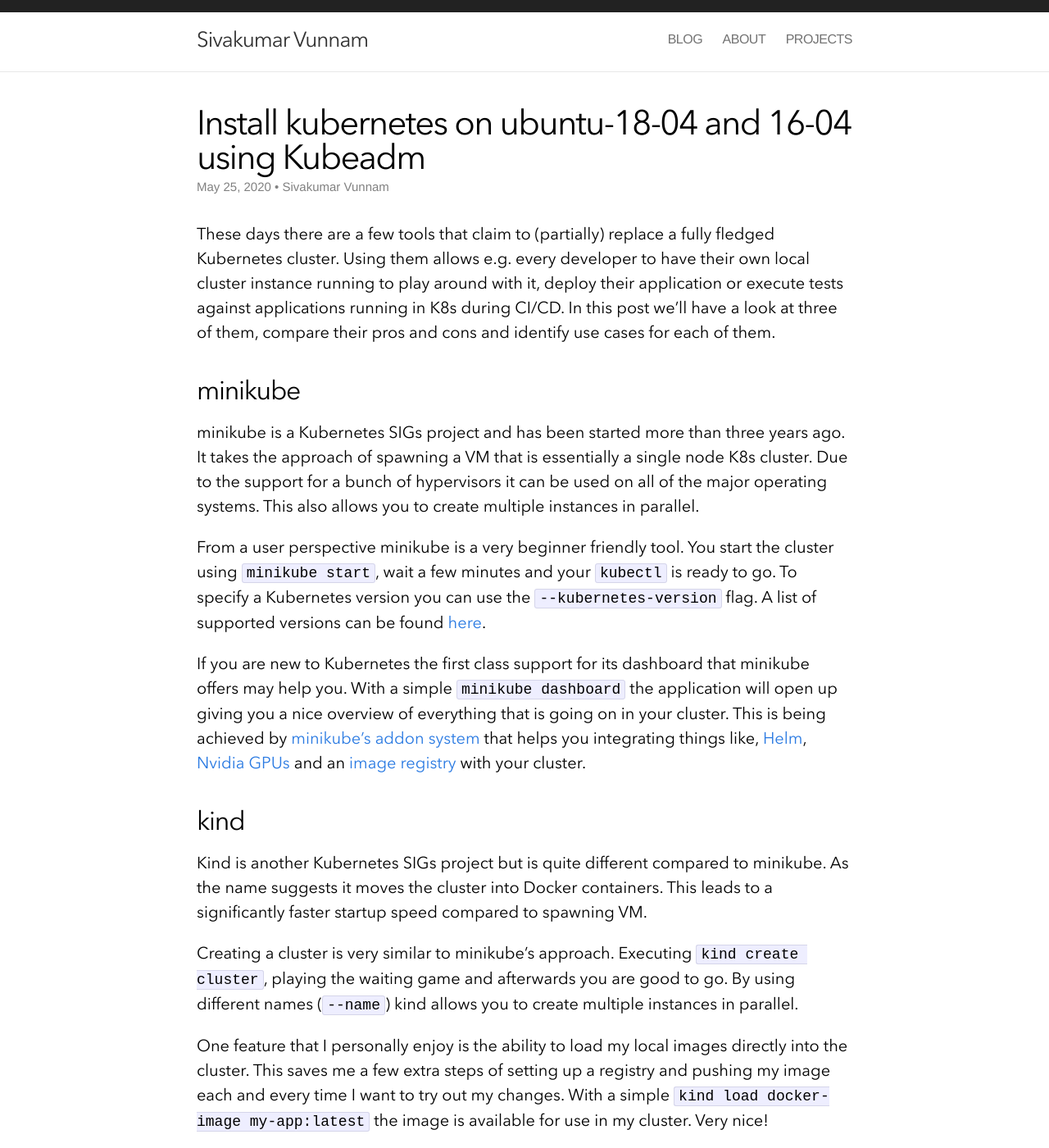
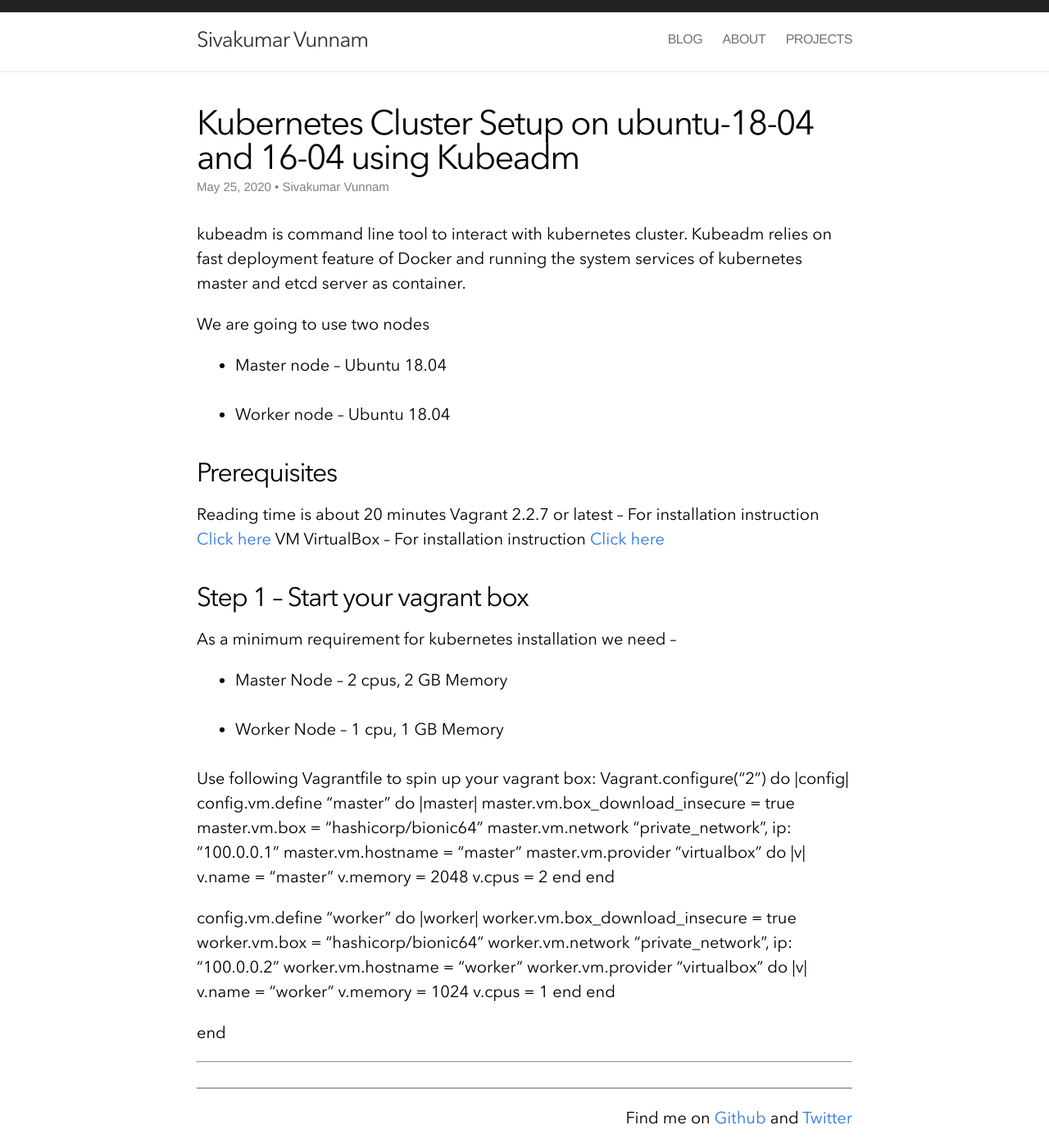
Before and after one commit to sivakumarvunnam/sivakumarvunnam.github.io, a Jekyll site: the page built from _posts/2020-05-25-Kubernetes-Cluster-Setup.md, in a window 1280 px wide and 1400 px high. Shown: the whole window at 82% size. Built offline with Jekyll 4.4.1, drawn with Linux system fonts in a browser that asks for light colours; nearby versions of some CDN libraries; comment, search, counter and statistics services are not loaded; some of the changed text lies outside the part shown.

Commit message:
added kubernetes cluster setup

```diff
--- a/_posts/2020-05-25-Kubernetes-Cluster-Setup.md
+++ b/_posts/2020-05-25-Kubernetes-Cluster-Setup.md
@@ -1,57 +1,59 @@
 ---
 layout: post
-title: "Install kubernetes on ubuntu-18-04 and 16-04 using Kubeadm"
+title: "Kubernetes Cluster Setup on ubuntu-18-04 and 16-04 using Kubeadm"
 author: "Sivakumar Vunnam"
 excerpt: "In this post to Install kubernetes on Ubuntu 18.04 and 16.04 we are going to create Kubernetes cluster along with kubeadm on Ubuntu 18.04"
 keywords: kubeadm, cluster, kubernetes, DevOps
 draft: false
 ---
-These days there are a few tools that claim to (partially) replace a fully fledged Kubernetes cluster. Using them allows e.g. every developer to have their own local cluster instance running to play around with it, deploy their application or execute tests against applications running in K8s during CI/CD. In this post we'll have a look at three of them, compare their pros and cons and identify use cases for each of them.
+kubeadm is command line tool to interact with kubernetes cluster. Kubeadm relies on fast deployment feature of Docker and running the system services of kubernetes master and etcd server as container.
 
-## minikube
+We are going to use two nodes
 
-minikube is a Kubernetes SIGs project and has been started more than three years ago. It takes the approach of spawning a VM that is essentially a single node K8s cluster. Due to the support for a bunch of hypervisors it can be used on all of the major operating systems. This also allows you to create multiple instances in parallel.
+* Master node – Ubuntu 18.04
+* Worker node – Ubuntu 18.04
 
-From a user perspective minikube is a very beginner friendly tool. You start the cluster using `minikube start`, wait a few minutes and your `kubectl` is ready to go. To specify a Kubernetes version you can use the `--kubernetes-version` flag. A list of supported versions can be found [here](https://minikube.sigs.k8s.io/docs/reference/configuration/kubernetes/).
+## Prerequisites
 
-If you are new to Kubernetes the first class support for its dashboard that minikube offers may help you. With a simple `minikube dashboard` the application will open up giving you a nice overview of everything that is going on in your cluster. This is being achieved by [minikube's addon system](https://minikube.sigs.k8s.io/docs/tasks/addons/) that helps you integrating things like, [Helm](https://helm.sh/), [Nvidia GPUs](https://developer.nvidia.com/kubernetes-gpu) and an [image registry](https://docs.docker.com/registry/) with your cluster.
+Reading time is about 20 minutes
+Vagrant 2.2.7 or latest – For installation instruction [Click here](https://www.vagrantup.com/downloads.html)
+VM VirtualBox – For installation instruction [Click here](https://www.virtualbox.org/wiki/Linux_Downloads)
 
-## kind
+## Step 1 – Start your vagrant box
 
-Kind is another Kubernetes SIGs project but is quite different compared to minikube. As the name suggests it moves the cluster into Docker containers. This leads to a significantly faster startup speed compared to spawning VM.
+As a minimum requirement for kubernetes installation we need –
 
-Creating a cluster is very similar to minikube's approach. Executing `kind create cluster`, playing the waiting game and afterwards you are good to go. By using different names (`--name`) kind allows you to create multiple instances in parallel.
+* Master Node – 2 cpus, 2 GB Memory
+* Worker Node – 1 cpu, 1 GB Memory
 
-One feature that I personally enjoy is the ability to load my local images directly into the cluster. This saves me a few extra steps of setting up a registry and pushing my image each and every time I want to try out my changes. With a simple `kind load docker-image my-app:latest` the image is available for use in my cluster. Very nice!
+Use following Vagrantfile to spin up your vagrant box:
+Vagrant.configure("2") do |config|
+  config.vm.define "master" do |master|
+    master.vm.box_download_insecure = true
+    master.vm.box = "hashicorp/bionic64"
+    master.vm.network "private_network", ip: "100.0.0.1"
+    master.vm.hostname = "master"
+    master.vm.provider "virtualbox" do |v|
+      v.name = "master"
+      v.memory = 2048
+      v.cpus = 2
+    end
+  end
 
-If you are looking for a way to programmatically create a Kubernetes cluster, kind kindly (you have been for waiting for this, don't you :P) publishes its Go packages that are used under the hood. If you want to get to know more have a look at the [GoDocs](https://godoc.org/sigs.k8s.io/kind/pkg/cluster) and check out how [KUDO uses kind for their integration tests](https://github.com/kudobuilder/kudo/blob/f7b09025f5c2faf5492624facc1dc4c5c7a5ccad/pkg/test/harness.go#L105).
+  config.vm.define "worker" do |worker|
+    worker.vm.box_download_insecure = true
+    worker.vm.box = "hashicorp/bionic64"
+    worker.vm.network "private_network", ip: "100.0.0.2"
+    worker.vm.hostname = "worker"
+    worker.vm.provider "virtualbox" do |v|
+      v.name = "worker"
+      v.memory = 1024
+      v.cpus = 1
+    end
+  end
 
-## k3s
+end
 
-K3s is a minified version of Kubernetes developed by [Rancher Labs](https://rancher.com/). By removing dispensable features (legacy, alpha, non-default, in-tree plugins) and using lightweight components (e.g. sqlite3 instead of etcd3) they achieved a significant downsizing. This results in a single binary with a size of around 60 MB.
 
-The application is split into the K3s server and the agent. The former acts as a manager while the latter is responsible for handling the actual workload. I discourage you from running them on your workstation as this leads to some clutter in your local filesystem. Instead put k3s in a container (e.g. by using [rancher/k3s](https://hub.docker.com/r/rancher/k3s)) which also allows you to easily run several independent instances.
-
-One feature that stands out is called [auto deployment](https://rancher.com/docs/k3s/latest/en/configuration/#auto-deploying-manifests). It allows you to deploy your Kubernetes manifests and Helm charts by putting them in a specific directory. K3s watches for changes and takes care of applying them without any further interaction. This is especially useful for CI pipelines and IoT devices (both target use cases of K3s). Just create/update your configuration and K3s makes sure to keep your deployments up to date.
-
-## Summary
-
-I was a long time minikube user as there where simply no alternatives (at least I never heard of one) and to be honest...it does a pretty good job at being a local Kubernetes development environment. You create the cluster, wait a few minutes and you are good to go. However for my use cases (mostly playing around with tools that run on K8s) I could fully replace it with kind due to the quicker setup time. If you are working in an environment with a tight resource pool or need an even quicker startup time, K3s is definitely a tool you should consider.
-
-All in all these three tools are doing the job while using different approaches and focusing on different use cases. I hope you got a better understanding on how they work and which is the best candidate for solving your upcoming issue. Feel free to share your experience and let me know about use cases you are realizing with minikube, kind or k3s at [@__sivakumarvunnam](https://twitter.com/__sivakumarvunnam).
-
-Below you can find a table that lists a few key facts of each tool.
-
-||minikube|kind|k3s|
-|-|:------|:---|:---|
-|runtime|VM|container|native|
-|supported architectures|AMD64|AMD64|AMD64, ARMv7, ARM64|
-|supported container runtimes|Docker,CRI-O,containerd,gvisor|Docker|Docker, containerd|
-|startup time initial/following|5:19 / 3:15|2:48 / 1:06|0:15 / 0:15|
-|memory requirements|2GB|8GB (Windows, MacOS)|512 MB|
-|requires root?|no|no|yes (rootless is experimental)|
-|multi-cluster support|yes|yes|no (can be achieved using containers)|
-|multi-node support|no|yes|yes|
-|project page|[minikube](https://minikube.sigs.k8s.io/)|[kind](https://kind.sigs.k8s.io/)|[k3s](https://k3s.io/)|
 
 ---
```
